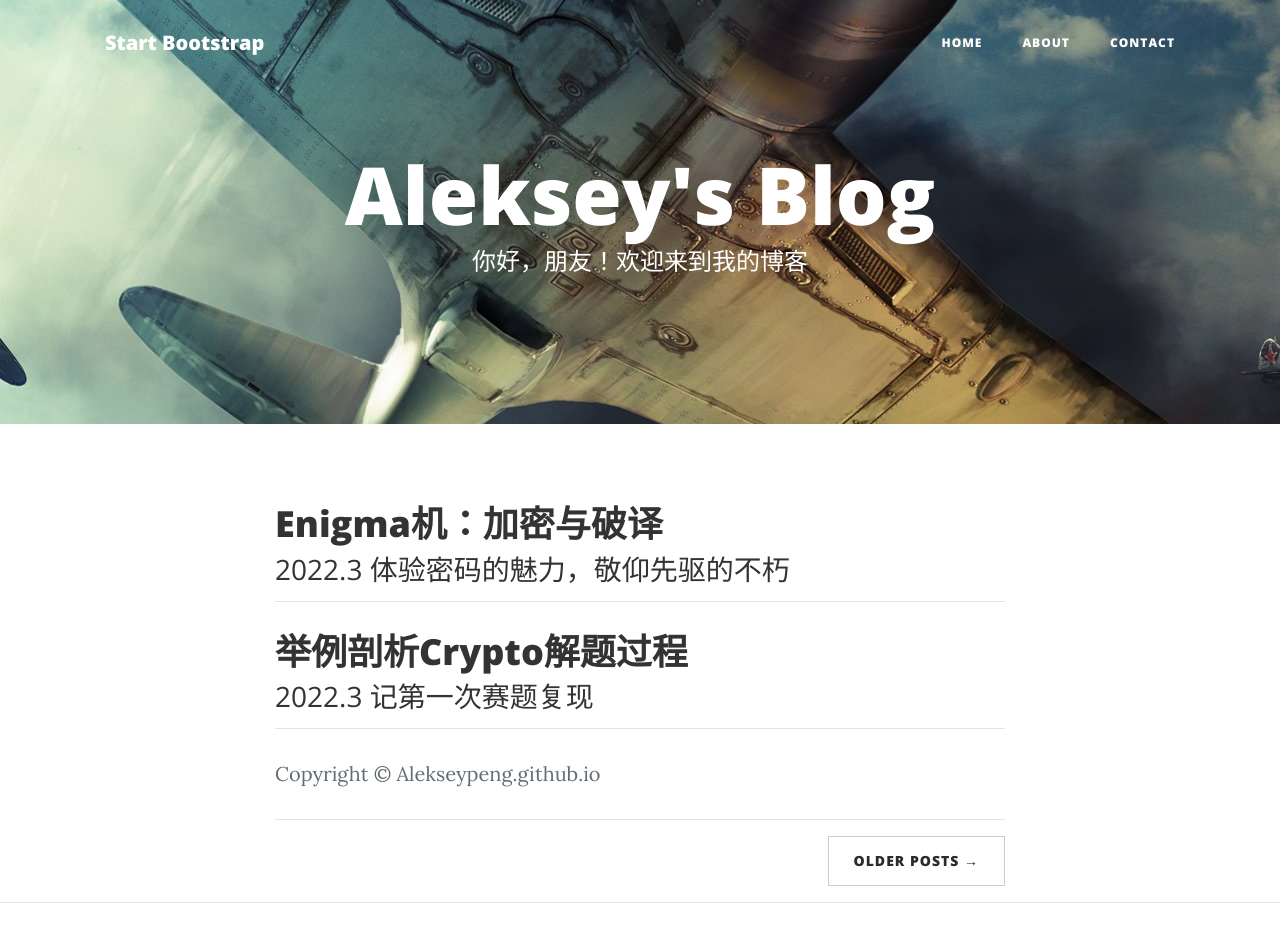
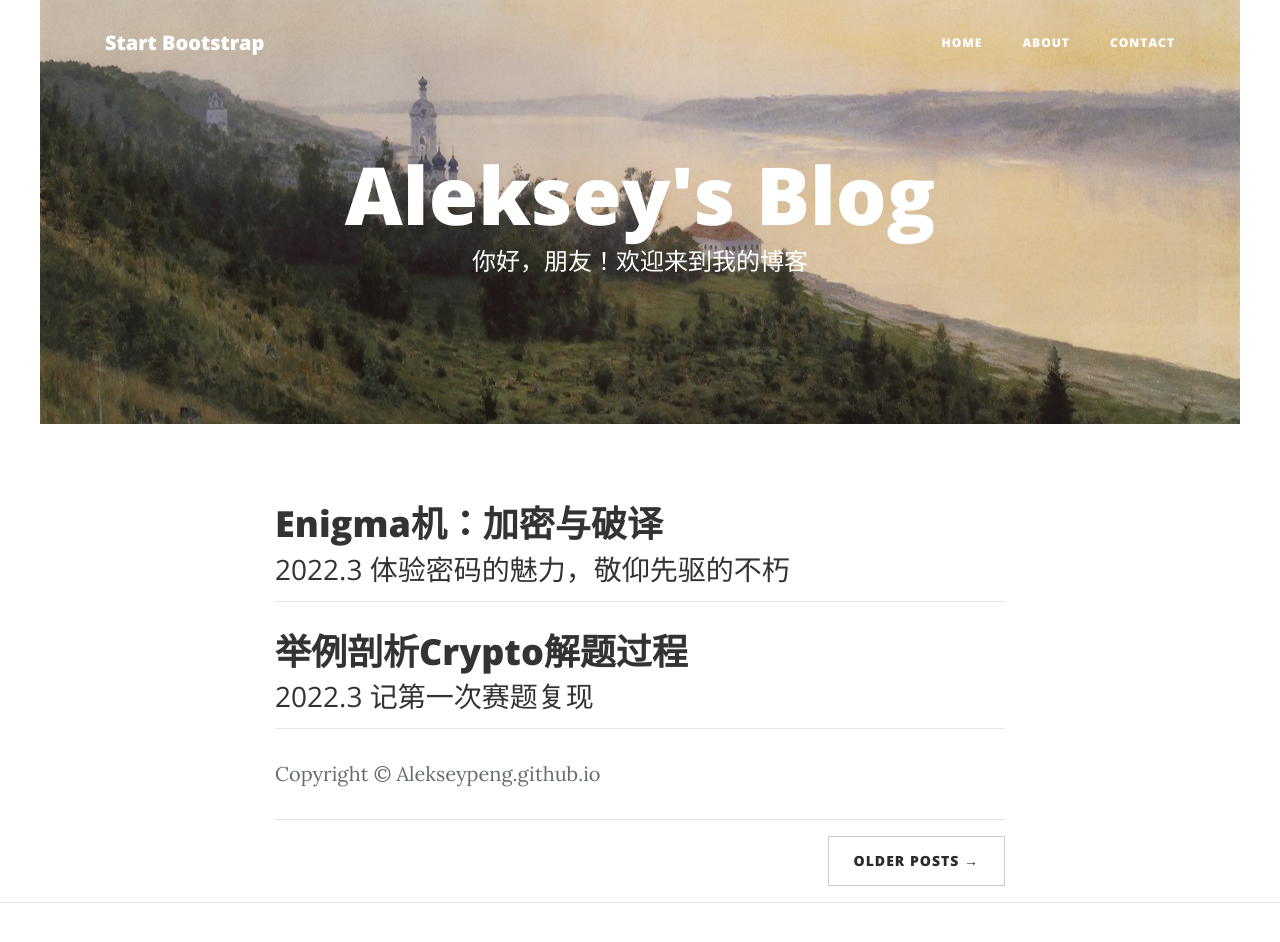
Before and after one commit to AlekseyPeng/AlekseyPeng.github.io, a website: page index.html in a window 1280 px wide. Drawn offline with nearby package versions, Linux system fonts and the light colour scheme.

Commit message:
Update index.html

```diff
--- a/index.html
+++ b/index.html
@@ -63,7 +63,7 @@
     </nav>
 
     <!-- Page Header -->
-    <header class="intro-header" style="background-image: url('img/thumb-1920-371666.jpg')">
+    <header class="intro-header" style="background-image: url('img/4.jpg')">
         <div class="container">
             <div class="row">
                 <div class="col-lg-8 offset-lg-2 col-md-10 offset-md-1">
```
